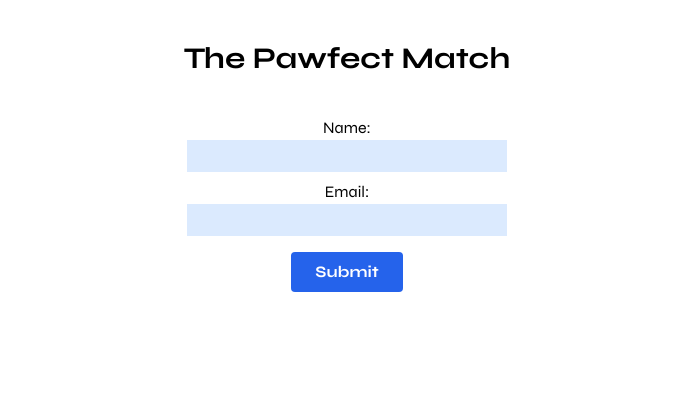
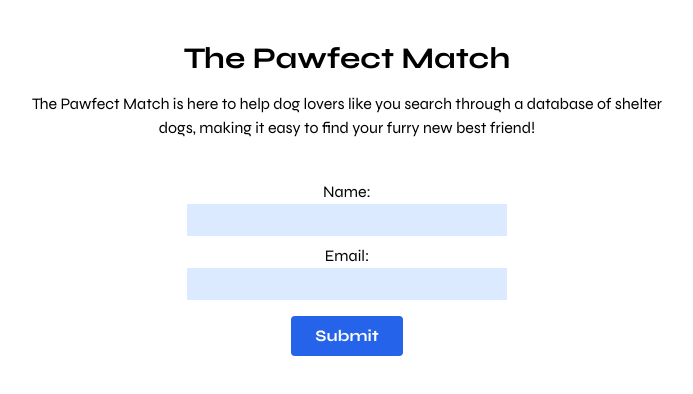
Before and after one commit to elisetvy/fetch-frontend-takehome, a React (Vite) app: page / in a window 1280 px wide. Shown: the top 394 px of the page, without its empty margins (293-986 px from the left). Built offline with nearby package versions, Linux system fonts and the light colour scheme.

Commit message:
Add text blurb describing the website

```diff
--- a/src/App.tsx
+++ b/src/App.tsx
@@ -3,7 +3,11 @@ import Auth from "./components/auth/Auth";
 function App() {
   return (
     <div className="flex flex-col items-center my-10">
-      <h1 className="text-3xl font-bold pb-10">The Pawfect Match</h1>
+      <h1 className="text-3xl font-bold pb-4">The Pawfect Match</h1>
+      <p className="Lexend w-2/4 text-center pb-10">
+        The Pawfect Match is here to help dog lovers like you search through a
+        database of shelter dogs, making it easy to find your furry new best friend!
+      </p>
       <Auth />
     </div>
   );
```
